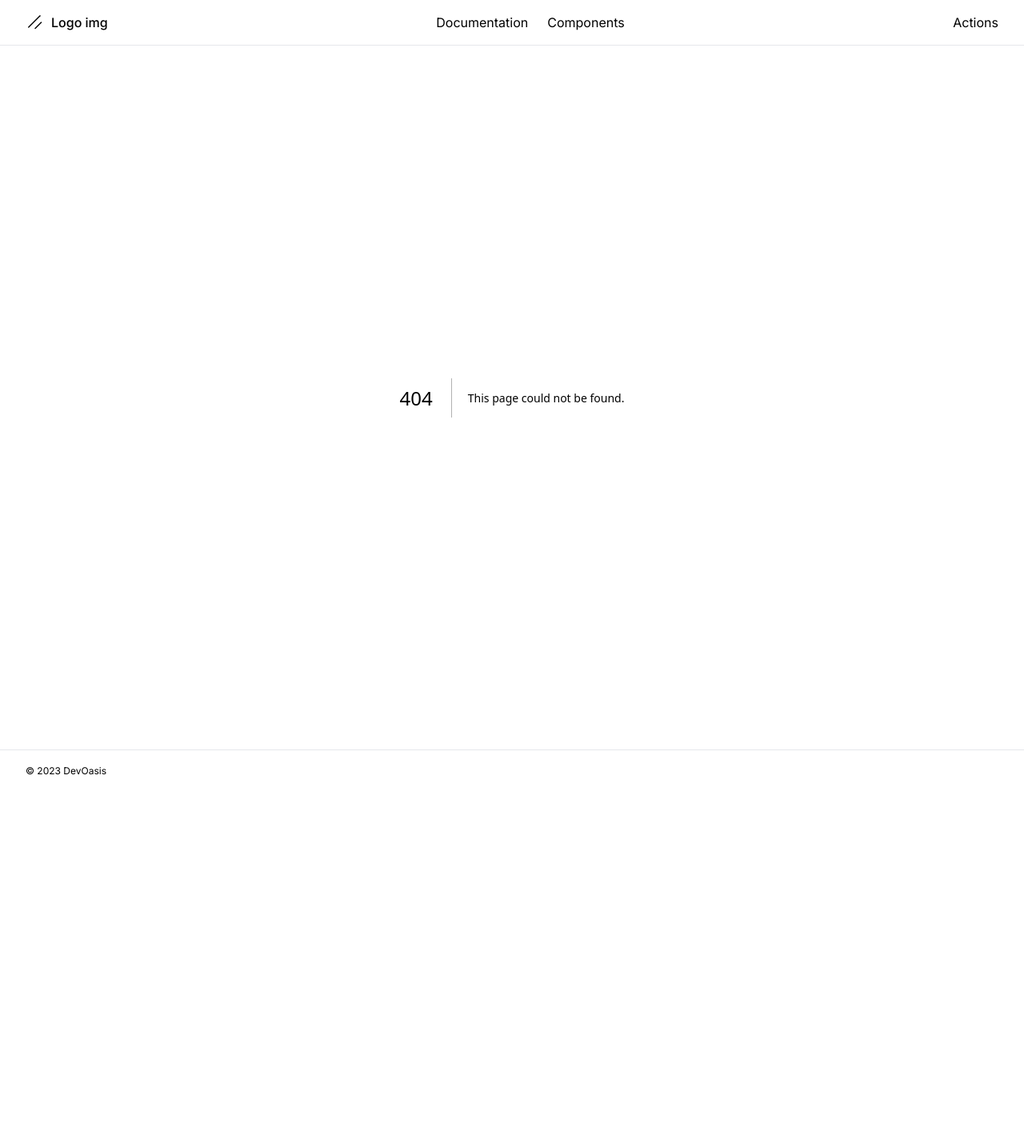
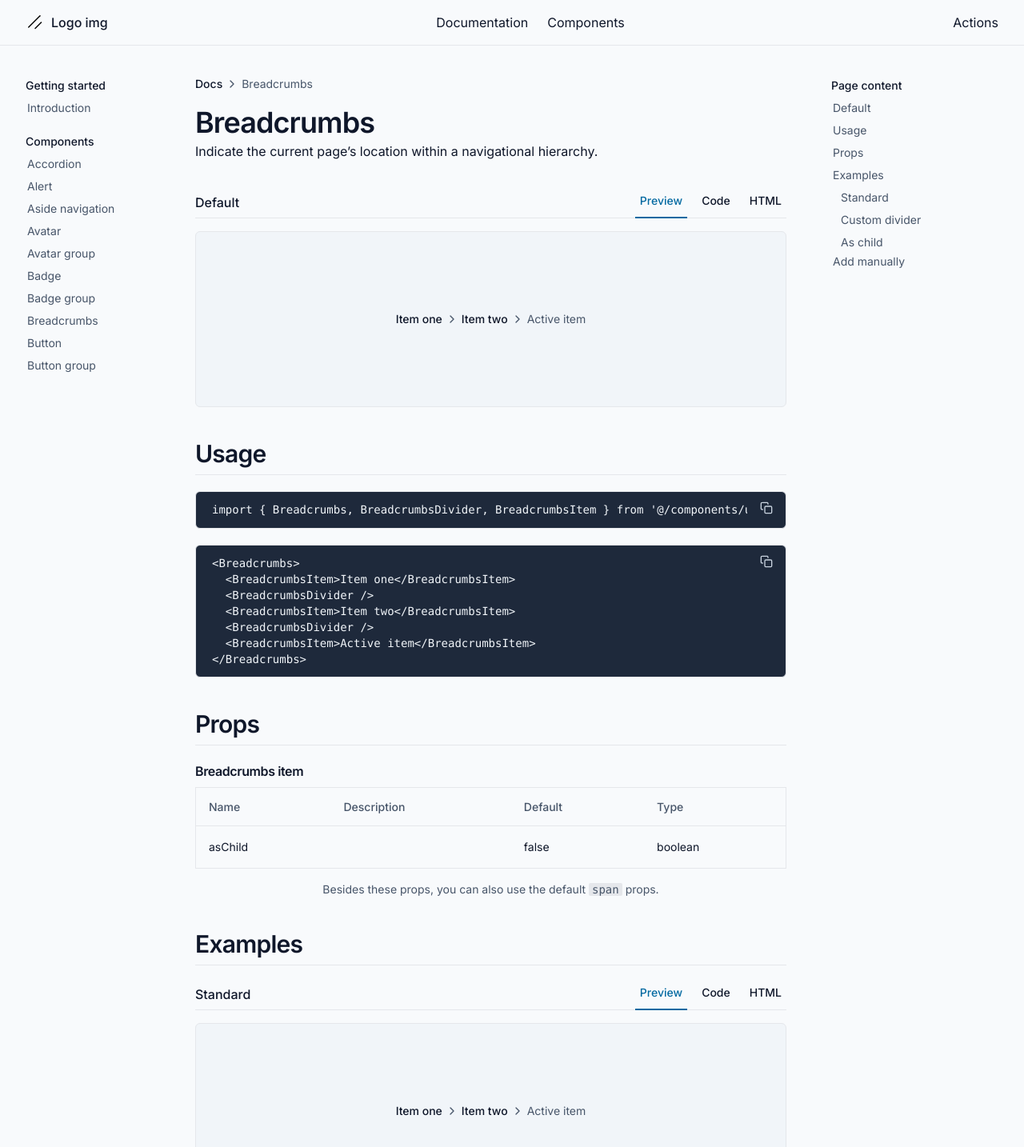
Before and after one commit to MidoDomy/SpacelessUI, a Next.js app: page /docs/components/breadcrumbs in a window 1280 px wide. Before the commit this address had no page. Shown: the top 1434 px of the page at 80% size. Before the commit the page ends 986 px from the top, so only its background shows below. Built offline with nearby package versions, Linux system fonts and the light colour scheme.

Commit message:
Breadcrumbs page

```diff
--- a/app/docs/components/avatar/page.tsx
+++ b/app/docs/components/avatar/page.tsx
@@ -63,7 +63,7 @@ export default function AvatarPage() {
                 <AvatarImage src="https://github.com/shadcn.png" />
                 <AvatarFallback>CN</AvatarFallback>
                 <AvatarAction>
-                  <Badge color="success" status />
+                  <Badge color="success" status bordered />
                 </AvatarAction>
               </Avatar>
             }
@@ -75,7 +75,7 @@ export default function AvatarDefault() {
       <AvatarImage src="https://github.com/shadcn.png" />
       <AvatarFallback>CN</AvatarFallback>
       <AvatarAction>
-        <Badge color="success" status />
+        <Badge color="success" status bordered />
       </AvatarAction>
     </Avatar>
   )
@@ -95,7 +95,7 @@ export default function AvatarDefault() {
   <AvatarImage src="https://github.com/shadcn.png" />
   <AvatarFallback>CN</AvatarFallback>
   <AvatarAction>
-    <Badge color="success" status />
+    <Badge color="success" status bordered />
   </AvatarAction>
 </Avatar>`}
           </Code>
@@ -299,7 +299,7 @@ export default function AvatarDefault() {
                   <AvatarImage src="https://github.com/shadcn.png" />
                   <AvatarFallback>CN</AvatarFallback>
                   <AvatarAction>
-                    <Badge color="success" status />
+                    <Badge color="success" status bordered />
                   </AvatarAction>
                 </Avatar>
 
@@ -307,7 +307,7 @@ export default function AvatarDefault() {
                   <AvatarImage src="https://github.com/shadcn.png" />
                   <AvatarFallback>CN</AvatarFallback>
                   <AvatarAction>
-                    <Badge color="success" status />
+                    <Badge color="success" status bordered />
                   </AvatarAction>
                 </Avatar>
               </div>
@@ -316,7 +316,7 @@ export default function AvatarDefault() {
   <AvatarImage src="https://github.com/shadcn.png" />
   <AvatarFallback>CN</AvatarFallback>
   <AvatarAction>
-    <Badge color='success' status />
+    <Badge color='success' status bordered />
   </AvatarAction>
 </Avatar>
 
@@ -324,7 +324,7 @@ export default function AvatarDefault() {
   <AvatarImage src="https://github.com/shadcn.png" />
   <AvatarFallback>CN</AvatarFallback>
   <AvatarAction>
-    <Badge color='success' status />
+    <Badge color='success' status bordered />
   </AvatarAction>
 </Avatar>`}
           />
--- /dev/null
+++ b/app/docs/components/breadcrumbs/page.tsx
@@ -0,0 +1,301 @@
+import React from 'react'
+
+import {
+  AsideNavigation,
+  AsideNavigationGroup,
+  AsideNavigationSubGroup,
+  AsideNavigationGroupTitle,
+  AsideNavigationLink,
+} from '@/components/ui/aside-navigation'
+import {
+  TypographyH1,
+  TypographyH2,
+  TypographyH6,
+  TypographyP,
+} from '@/components/ui/typography'
+import { Code } from '@/components/ui/code'
+import {
+  Breadcrumbs,
+  BreadcrumbsDivider,
+  BreadcrumbsItem,
+} from '@/components/ui/breadcrumbs'
+import {
+  Table,
+  TableBody,
+  TableCaption,
+  TableCell,
+  TableHead,
+  TableHeader,
+  TableRow,
+} from '@/components/ui/table'
+
+import ComponentPreview from '@/components/partials/component-preview'
+
+export default function BadgePage() {
+  return (
+    <>
+      {/* Page main content */}
+      <div className="col-span-9 space-y-10">
+        {/* Page intro info */}
+        <div>
+          <Breadcrumbs className="mb-5">
+            <BreadcrumbsItem>Docs</BreadcrumbsItem>
+            <BreadcrumbsDivider />
+            <BreadcrumbsItem>Breadcrumbs</BreadcrumbsItem>
+          </Breadcrumbs>
+
+          <TypographyH1 className="mb-1">Breadcrumbs</TypographyH1>
+          <TypographyP>
+            Indicate the current page’s location within a navigational
+            hierarchy.
+          </TypographyP>
+        </div>
+
+        {/* Default section */}
+        <section id="default">
+          <ComponentPreview
+            title="Default"
+            preview={
+              <Breadcrumbs>
+                <BreadcrumbsItem>Item one</BreadcrumbsItem>
+                <BreadcrumbsDivider />
+                <BreadcrumbsItem>Item two</BreadcrumbsItem>
+                <BreadcrumbsDivider />
+                <BreadcrumbsItem>Active item</BreadcrumbsItem>
+              </Breadcrumbs>
+            }
+            code={`import { Badge } from '@/components/ui/badge'
+
+export default function BadgeDefault() {
+  return (
+    <Breadcrumbs>
+      <BreadcrumbsItem>Item one</BreadcrumbsItem>
+      <BreadcrumbsDivider />
+      <BreadcrumbsItem>Item two</BreadcrumbsItem>
+      <BreadcrumbsDivider />
+      <BreadcrumbsItem>Active item</BreadcrumbsItem>
+    </Breadcrumbs>
+  )
+}`}
+          />
+        </section>
+
+        {/* Usage section */}
+        <section id="usage" className="space-y-5">
+          <TypographyH2 className="pb-2 border-b">Usage</TypographyH2>
+
+          <Code>{`import { Breadcrumbs, BreadcrumbsDivider, BreadcrumbsItem } from '@/components/ui/breadcrumbs'`}</Code>
+          <Code>
+            {`<Breadcrumbs>
+  <BreadcrumbsItem>Item one</BreadcrumbsItem>
+  <BreadcrumbsDivider />
+  <BreadcrumbsItem>Item two</BreadcrumbsItem>
+  <BreadcrumbsDivider />
+  <BreadcrumbsItem>Active item</BreadcrumbsItem>
+</Breadcrumbs>`}
+          </Code>
+        </section>
+
+        {/* Props section */}
+        <section id="props" className="space-y-5">
+          <TypographyH2 className="pb-2 border-b">Props</TypographyH2>
+
+          {/* Breadcrumb item props */}
+          <div>
+            <TypographyH6 className="mb-2">Breadcrumbs item</TypographyH6>
+            <Table>
+              <TableCaption>
+                Besides these props, you can also use the default{' '}
+                <code>span</code> props.
+              </TableCaption>
+              <TableHeader>
+                <TableRow>
+                  <TableHead>Name</TableHead>
+                  <TableHead>Description</TableHead>
+                  <TableHead>Default</TableHead>
+                  <TableHead>Type</TableHead>
+                </TableRow>
+              </TableHeader>
+              <TableBody>
+                <TableRow>
+                  <TableCell>asChild</TableCell>
+                  <TableCell></TableCell>
+                  <TableCell>false</TableCell>
+                  <TableCell>boolean</TableCell>
+                </TableRow>
+              </TableBody>
+            </Table>
+          </div>
+        </section>
+
+        {/* Examples */}
+        <section id="examples" className="space-y-6">
+          <TypographyH2 className="pb-2 border-b">Examples</TypographyH2>
+
+          {/* Standard section */}
+          <ComponentPreview
+            id="standard"
+            title="Standard"
+            preview={
+              <Breadcrumbs>
+                <BreadcrumbsItem>Item one</BreadcrumbsItem>
+                <BreadcrumbsDivider />
+                <BreadcrumbsItem>Item two</BreadcrumbsItem>
+                <BreadcrumbsDivider />
+                <BreadcrumbsItem>Active item</BreadcrumbsItem>
+              </Breadcrumbs>
+            }
+            code={`<Breadcrumbs>
+  <BreadcrumbsItem>Item one</BreadcrumbsItem>
+  <BreadcrumbsDivider />
+  <BreadcrumbsItem>Item two</BreadcrumbsItem>
+  <BreadcrumbsDivider />
+  <BreadcrumbsItem>Active item</BreadcrumbsItem>
+</Breadcrumbs>`}
+          />
+
+          {/* Custom divider section */}
+          <ComponentPreview
+            id="custom-divider"
+            title="Custom divider"
+            preview={
+              <Breadcrumbs>
+                <BreadcrumbsItem>Item one</BreadcrumbsItem>
+                <BreadcrumbsDivider>/</BreadcrumbsDivider>
+                <BreadcrumbsItem>Item two</BreadcrumbsItem>
+                <BreadcrumbsDivider>/</BreadcrumbsDivider>
+                <BreadcrumbsItem>Active item</BreadcrumbsItem>
+              </Breadcrumbs>
+            }
+            code={`<Breadcrumbs>
+  <BreadcrumbsItem>Item one</BreadcrumbsItem>
+  <BreadcrumbsDivider>/</BreadcrumbsDivider>
+  <BreadcrumbsItem>Item two</BreadcrumbsItem>
+  <BreadcrumbsDivider>/</BreadcrumbsDivider>
+  <BreadcrumbsItem>Active item</BreadcrumbsItem>
+</Breadcrumbs>`}
+          />
+
+          {/* As child section */}
+          <ComponentPreview
+            id="as-child"
+            title="As child"
+            preview={
+              <Breadcrumbs>
+                <BreadcrumbsItem>Item one</BreadcrumbsItem>
+                <BreadcrumbsDivider>/</BreadcrumbsDivider>
+                <BreadcrumbsItem asChild>
+                  <a href="#">Item two</a>
+                </BreadcrumbsItem>
+                <BreadcrumbsDivider>/</BreadcrumbsDivider>
+                <BreadcrumbsItem>Active item</BreadcrumbsItem>
+              </Breadcrumbs>
+            }
+            code={`<Breadcrumbs>
+  <BreadcrumbsItem>Item one</BreadcrumbsItem>
+  <BreadcrumbsDivider>/</BreadcrumbsDivider>
+  <BreadcrumbsItem asChild>
+    <a href="#">Item two</a>
+  </BreadcrumbsItem>
+  <BreadcrumbsDivider>/</BreadcrumbsDivider>
+  <BreadcrumbsItem>Active item</BreadcrumbsItem>
+</Breadcrumbs>`}
+          />
+        </section>
+
+        {/* Manualy */}
+        <section id="manually" className="space-y-4">
+          <TypographyH2 className="pb-2 border-b">Add manually</TypographyH2>
+          <TypographyP>
+            You can use this component in your other projects. Just copy paste!
+          </TypographyP>
+
+          <Code>{`npm install @radix-ui/react-slot`}</Code>
+
+          <Code>
+            {`import * as React from 'react'
+import { Slot } from '@radix-ui/react-slot'
+
+import { cn } from '@/lib/utils'
+import { Icon } from '@/components/ui/icon'
+
+const Breadcrumbs = React.forwardRef<
+  HTMLDivElement,
+  React.HTMLAttributes<HTMLDivElement>
+>(({ className, ...props }, ref) => (
+  <div
+    ref={ref}
+    className={cn('flex items-center gap-1', className)}
+    {...props}
+  />
+))
+Breadcrumbs.displayName = 'Breadcrumbs'
+
+interface BreadcrumbsItemProps extends React.HTMLAttributes<HTMLSpanElement> {
+  asChild?: boolean
+}
+
+const BreadcrumbsItem = React.forwardRef<HTMLSpanElement, BreadcrumbsItemProps>(
+  ({ className, asChild = false, ...props }, ref) => {
+    const Comp = asChild ? Slot : 'span'
+
+    return (
+      <Comp
+        ref={ref}
+        className={cn(
+          'inline-flex font-medium text-sm leading-none last:text-muted last:font-normal [a&]:text-inherit [a&]:hover:underline',
+          className,
+        )}
+        {...props}
+      />
+    )
+  },
+)
+BreadcrumbsItem.displayName = 'BreadcrumbsItem'
+
+const BreadcrumbsDivider: React.FC<React.HTMLAttributes<HTMLSpanElement>> = ({
+  className,
+  children,
+  ...props
+}) => (
+  <span className={cn('inline-flex text-muted', className)} {...props}>
+    {children ? children : <Icon name="chevron-right" size="sm" />}
+  </span>
+)
+BreadcrumbsDivider.displayName = 'BreadcrumbsDivider'
+
+export { Breadcrumbs, BreadcrumbsItem, BreadcrumbsDivider }`}
+          </Code>
+        </section>
+      </div>
+
+      {/* Page content aside links */}
+      <div className="col-span-3">
+        <AsideNavigation className="sticky top-4">
+          <AsideNavigationGroup>
+            <AsideNavigationGroupTitle>Page content</AsideNavigationGroupTitle>
+
+            <AsideNavigationLink href="#default">Default</AsideNavigationLink>
+            <AsideNavigationLink href="#usage">Usage</AsideNavigationLink>
+            <AsideNavigationLink href="#props">Props</AsideNavigationLink>
+            <AsideNavigationLink href="#examples">Examples</AsideNavigationLink>
+            <AsideNavigationSubGroup>
+              <AsideNavigationLink href="#standard">
+                Standard
+              </AsideNavigationLink>
+              <AsideNavigationLink href="#custom-divider">
+                Custom divider
+              </AsideNavigationLink>
+              <AsideNavigationLink href="#as-child">
+                As child
+              </AsideNavigationLink>
+            </AsideNavigationSubGroup>
+            <AsideNavigationLink href="#manually">
+              Add manually
+            </AsideNavigationLink>
+          </AsideNavigationGroup>
+        </AsideNavigation>
+      </div>
+    </>
+  )
+}
--- a/components/partials/component-preview.tsx
+++ b/components/partials/component-preview.tsx
@@ -5,7 +5,6 @@ import { useEffect, useRef, useState } from 'react'
 
 import { Tabs, TabsContent, TabsList, TabsTrigger } from '@/components/ui/tabs'
 import { Code } from '@/components/ui/code'
-import { TypographyH5 } from '@/components/ui/typography'
 
 interface ComponentPreviewProps extends React.HTMLAttributes<HTMLSpanElement> {
   title: string
@@ -36,7 +35,7 @@ const ComponentPreview: React.FC<ComponentPreviewProps> = ({
     <div {...props}>
       <Tabs defaultValue="preview">
         <div className="flex justify-between mb-4 border-b">
-          <TypographyH5>{title}</TypographyH5>
+          <div className="font-medium">{title}</div>
 
           <TabsList className="-mb-px">
             {preview && (
--- a/components/ui/avatar.tsx
+++ b/components/ui/avatar.tsx
@@ -70,7 +70,7 @@ const AvatarAction: React.FC<React.HTMLAttributes<HTMLDivElement>> = ({
 }) => (
   <div
     className={cn(
-      'absolute bottom-0 right-0 -translate-x-1/4 -translate-y-1/4 flex',
+      'absolute bottom-1.5 right-1.5 translate-x-1/2 translate-y-1/2 flex',
       className,
     )}
     {...props}
--- a/components/ui/breadcrumbs.tsx
+++ b/components/ui/breadcrumbs.tsx
@@ -28,7 +28,7 @@ const BreadcrumbsItem = React.forwardRef<HTMLSpanElement, BreadcrumbsItemProps>(
       <Comp
         ref={ref}
         className={cn(
-          'inline-flex font-medium text-sm leading-none last:text-muted [a&]:text-inherit [a&]:hover:underline',
+          'inline-flex font-medium text-sm leading-none last:text-muted last:font-normal [a&]:text-inherit [a&]:hover:underline',
           className,
         )}
         {...props}
```
